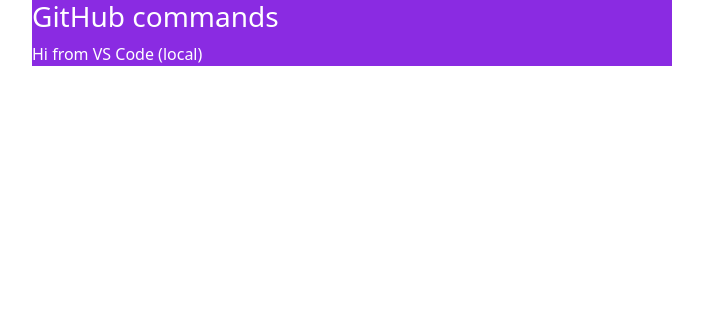
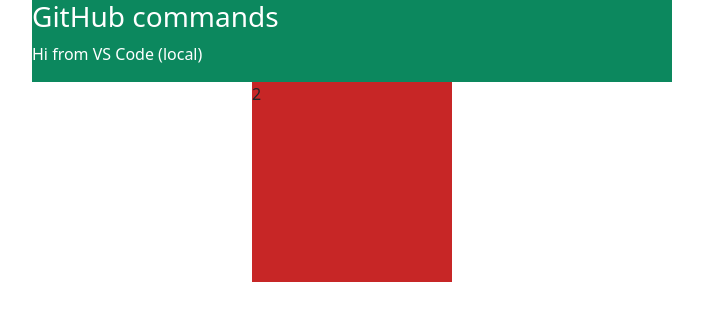
Before and after one commit to Ayan-Alvi/github-basics, a plain HTML site: page index.html in a window 1280 px wide. Shown: the whole page, without its empty margins (288-991 px from the left). Drawn offline with nearby package versions, Linux system fonts and the light colour scheme.

Commit message:
2nd commit

```diff
--- a/index.html
+++ b/index.html
@@ -14,6 +14,7 @@
             Hi from VS Code (local)
         </p>
     </div>
+    <div id="box">2</div>
     <script src="https://cdn.jsdelivr.net/npm/bootstrap@5.3.3/dist/js/bootstrap.bundle.min.js"></script>
 </body>
 </html>
--- a/styles.css
+++ b/styles.css
@@ -1,6 +1,16 @@
 .main {
-    background-color: blueviolet;
-    color: white;
+    background-color: rgb(12, 136, 94);
+    color: rgb(255, 255, 255);
     margin: 0 auto 0 auto;
     width: 50vw;
 }
+#box{
+    height: 200px;
+    width: 200px;
+    background-color: #c72626;
+}
+body{
+    display: flex;
+    flex-direction: column;
+    align-items: center;
+}
```
